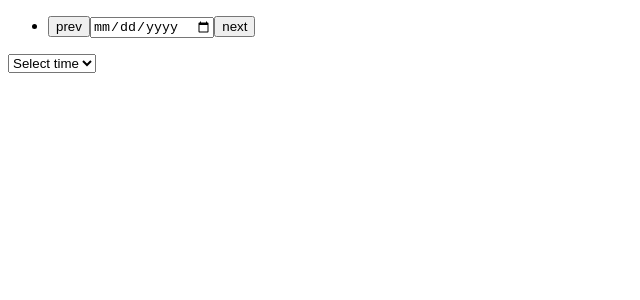
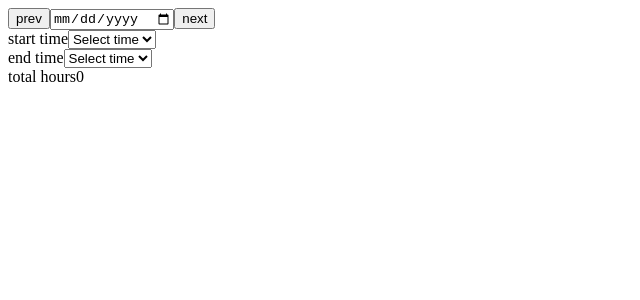
Before and after one commit to TimmyChan99/time-tracker, a React (Vite) app: page / in a window 1280 px wide. Shown: the top 300 px of the page, without its empty margins (0-640 px from the left). Built offline with nearby package versions, Linux system fonts and the light colour scheme.

Commit message:
Create a date row

```diff
--- a/src/App.tsx
+++ b/src/App.tsx
@@ -1,11 +1,9 @@
 import DateRow from './components/DateRow';
-import TimeSelector from './components/TimeSelector';
 
 function App() {
   return (
     <div className="App">
       <DateRow />
-      <TimeSelector />
     </div>
   );
 }
--- a/src/components/DateRow.tsx
+++ b/src/components/DateRow.tsx
@@ -1,30 +1,42 @@
 import { useState } from 'react';
 import DateSelector from './DateSelector';
+import TimeSelector from './TimeSelector';
 
 type Tracker = {
   date: string;
   startTime: string;
   endTime: string;
-  totalHours: string;
+  totalHours: number;
   day: string;
 };
 
-function DateRow() {
 const tracker = {
   date: '',
   startTime: '',
   endTime: '',
-    totalHours: '',
+  totalHours: 0,
   day: '',
 };
+
+function DateRow() {
   const [traker, setTraker] = useState<Tracker>(tracker);
 
   return (
-    <ul>
-      <li>
+    <div>
       <DateSelector />
-      </li>
-    </ul>
+      <div>
+        <span>start time</span>
+        <TimeSelector />
+      </div>
+      <div>
+        <span>end time</span>
+        <TimeSelector />
+      </div>
+      <div>
+        <span>total hours</span>
+        <span>{tracker.totalHours}</span>
+      </div>
+    </div>
   );
 }
 
```
Lines whose indentation alone changed are shown as unchanged.
